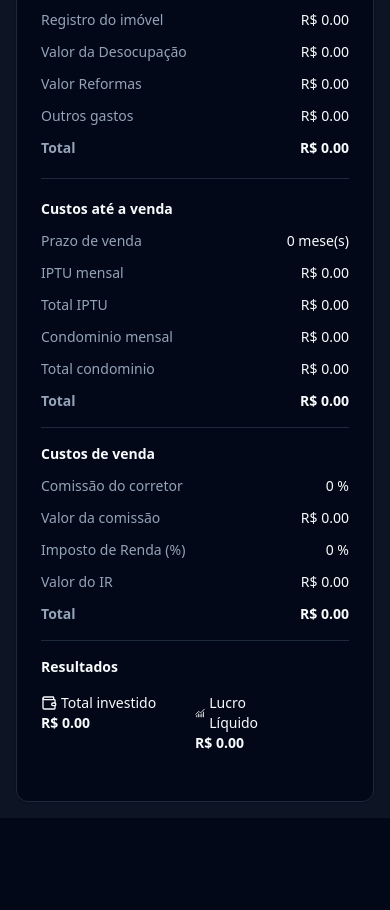
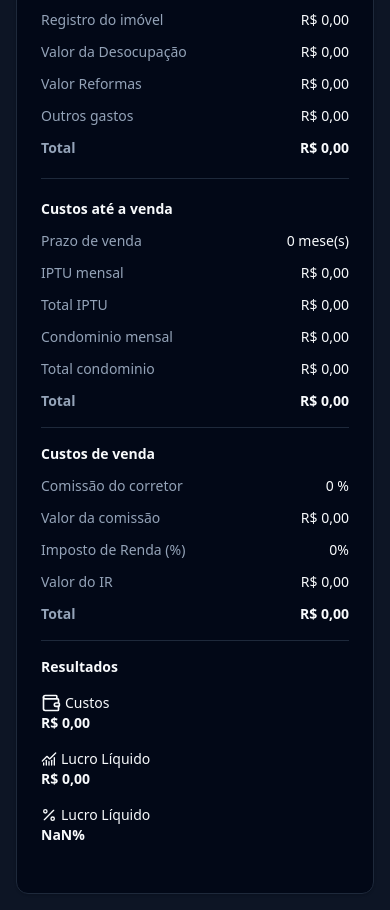
Before and after one commit to Thiagodsm/calculadora-de-leilao, a React (Vite) app: page /calculos-leilao-extrajudicial in a window 390 px wide. Shown: the part 2420-3330 px from the top of the page. Before the commit the page ends 3238 px from the top, so only its background shows below. Built offline with nearby package versions, Linux system fonts and the light colour scheme.

Commit message:
Ajustando valores para formato moeda em pt-BR, ajustando responsividade para campos de resultados que mostram custos, lucro e %lucro liquido

```diff
--- a/src/components/SimuladorImoveisCard.tsx
+++ b/src/components/SimuladorImoveisCard.tsx
@@ -1,6 +1,7 @@
 import {
     ChartNoAxesCombinedIcon,
     Copy,
+    PercentIcon,
     TrendingDown,
     Wallet
 } from "lucide-react";
@@ -109,13 +110,13 @@ export function SimuladorImoveisCard({ resultados }: SimuladorImoveisCardProps)
                             <span className="text-muted-foreground">
                                 Valor de arrematação
                             </span>
-                            <span>R$ {valorArrematacao.toFixed(2)}</span>
+                            <span>{valorArrematacao.toLocaleString('pt-BR', {style: 'currency', currency: 'BRL'})}</span>
                         </li>
                         <li className="flex items-center justify-between">
                             <span className="text-muted-foreground">
                                 Valor de venda
                             </span>
-                            <span>R$ {valorVenda.toFixed(2)}</span>
+                            <span>{valorVenda.toLocaleString('pt-BR', {style: 'currency', currency: 'BRL'})}</span>
                         </li>
                     </ul>
                     <Separator className="my-2" />
@@ -127,7 +128,7 @@ export function SimuladorImoveisCard({ resultados }: SimuladorImoveisCardProps)
                         </li>
                         <li className="flex items-center justify-between">
                             <span className="text-muted-foreground">Valor da comissão</span>
-                            <span>R$ {valorComissaoLeiloeiro.toFixed(2)}</span>
+                            <span>{valorComissaoLeiloeiro.toLocaleString('pt-BR', {style: 'currency', currency: 'BRL'})}</span>
                         </li>
                         <li className="flex items-center justify-between">
                             <span className="text-muted-foreground">ITBI</span>
@@ -135,27 +136,27 @@ export function SimuladorImoveisCard({ resultados }: SimuladorImoveisCardProps)
                         </li>
                         <li className="flex items-center justify-between">
                             <span className="text-muted-foreground">Valor do ITBI</span>
-                            <span>R$ {valorITBI.toFixed(2)}</span>
+                            <span>{valorITBI.toLocaleString('pt-BR', {style: 'currency', currency: 'BRL'})}</span>
                         </li>
                         <li className="flex items-center justify-between">
                             <span className="text-muted-foreground">Registro do imóvel</span>
-                            <span>R$ {registroImovel.toFixed(2)}</span>
+                            <span>{registroImovel.toLocaleString('pt-BR', {style: 'currency', currency: 'BRL'})}</span>
                         </li>
                         <li className="flex items-center justify-between">
                             <span className="text-muted-foreground">Valor da Desocupação</span>
-                            <span>R$ {valorDesocupacao.toFixed(2)}</span>
+                            <span>{valorDesocupacao.toLocaleString('pt-BR', {style: 'currency', currency: 'BRL'})}</span>
                         </li>
                         <li className="flex items-center justify-between">
                             <span className="text-muted-foreground">Valor Reformas</span>
-                            <span>R$ {valorReformas.toFixed(2)}</span>
+                            <span>{valorReformas.toLocaleString('pt-BR', {style: 'currency', currency: 'BRL'})}</span>
                         </li>
                         <li className="flex items-center justify-between">
                             <span className="text-muted-foreground">Outros gastos</span>
-                            <span>R$ {valorOutrosGastos.toFixed(2)}</span>
+                            <span>{valorOutrosGastos.toLocaleString('pt-BR', {style: 'currency', currency: 'BRL'})}</span>
                         </li>
                         <li className="flex items-center justify-between font-semibold">
                             <span className="text-muted-foreground">Total</span>
-                            <span>R$ {totalCustosParciais.toFixed(2)}</span>
+                            <span>{totalCustosParciais.toLocaleString('pt-BR', {style: 'currency', currency: 'BRL'})}</span>
                         </li>
                     </ul>
                     <Separator className="my-2" />
@@ -167,23 +168,23 @@ export function SimuladorImoveisCard({ resultados }: SimuladorImoveisCardProps)
                         </li>
                         <li className="flex items-center justify-between">
                             <span className="text-muted-foreground">IPTU mensal</span>
-                            <span>R$ {iptuMensal.toFixed(2)}</span>
+                            <span>{iptuMensal.toLocaleString('pt-BR', {style: 'currency', currency: 'BRL'})}</span>
                         </li>
                         <li className="flex items-center justify-between">
                             <span className="text-muted-foreground">Total IPTU</span>
-                            <span>R$ {totalIptu.toFixed(2)}</span>
+                            <span>{totalIptu.toLocaleString('pt-BR', {style: 'currency', currency: 'BRL'})}</span>
                         </li>
                         <li className="flex items-center justify-between">
                             <span className="text-muted-foreground">Condominio mensal</span>
-                            <span>R$ {condominioMensal.toFixed(2)}</span>
+                            <span>{condominioMensal.toLocaleString('pt-BR', {style: 'currency', currency: 'BRL'})}</span>
                         </li>
                         <li className="flex items-center justify-between">
                             <span className="text-muted-foreground">Total condominio</span>
-                            <span>R$ {totalCondominio.toFixed(2)}</span>
+                            <span>{totalCondominio.toLocaleString('pt-BR', {style: 'currency', currency: 'BRL'})}</span>
                         </li>
                         <li className="flex items-center justify-between font-semibold">
                             <span className="text-muted-foreground">Total</span>
-                            <span>R$ {totalVenda.toFixed(2)}</span>
+                            <span>{totalVenda.toLocaleString('pt-BR', {style: 'currency', currency: 'BRL'})}</span>
                         </li>
                     </ul>
                 </div>
@@ -201,46 +202,56 @@ export function SimuladorImoveisCard({ resultados }: SimuladorImoveisCardProps)
                             <span className="text-muted-foreground">
                                 Valor da comissão
                             </span>
-                            <span>R$ {valorComissaoCorretor.toFixed(2)}</span>
+                            <span>{valorComissaoCorretor.toLocaleString('pt-BR', {style: 'currency', currency: 'BRL'})}</span>
                         </li>
                         <li className="flex items-center justify-between">
                             <span className="text-muted-foreground">Imposto de Renda (%)</span>
-                            <span>{ir} %</span>
+                            <span>{ir}%</span>
                         </li>
                         <li className="flex items-center justify-between">
                             <span className="text-muted-foreground">Valor do IR</span>
-                            <span>R$ {valorIR.toFixed(2)}</span>
+                            <span>{valorIR.toLocaleString('pt-BR', {style: 'currency', currency: 'BRL'})}</span>
                         </li>
                         <li className="flex items-center justify-between font-semibold">
                             <span className="text-muted-foreground">Total</span>
-                            <span>R$ {totalCustosVenda.toFixed(2)}</span>
+                            <span>{totalCustosVenda.toLocaleString('pt-BR', {style: 'currency', currency: 'BRL'})}</span>
                         </li>
                     </ul>
                 </div>
                 <Separator className="my-4" />
                 <div className="mb-4 font-semibold">Resultados</div>
-                <div className="grid grid-cols-2">
-                    <dl className="grid gap-3">
-                        <div className="flex flex-col">
-                            <dt className="flex items-center gap-1">
-                                <Wallet className="h-4 w-4" />
-                                <span>Total investido</span>
-                            </dt>
-                            <dd className="font-semibold">
-                                R$ {totalInvestido.toFixed(2)}
-                            </dd>
+                <div className="grid grid-cols-1 xl:grid-cols-3 gap-4">
+                    {/* Custos */}
+                    <dl className="flex flex-col">
+                        <div className="flex items-center gap-1">
+                            <Wallet className="h-5 w-5" />
+                            <span>Custos</span>
                         </div>
+                        <dd className="font-semibold">
+                            {totalInvestido.toLocaleString('pt-BR', {style: 'currency', currency: 'BRL'})}
+                        </dd>
                     </dl>
-                    <dl className="grid grid-cols-2 gap-3">
-                        <div className="flex flex-col">
-                            <dt className="flex items-center gap-1">
-                                <ChartNoAxesCombinedIcon className="h-4 w-4" />
-                                <span>Lucro Líquido</span>
-                            </dt>
-                            <dd className="font-semibold">
-                                R$ {lucroLiquido.toFixed(2)}
-                            </dd>
+
+                    {/* Lucro Líquido */}
+                    <dl className="flex flex-col">
+                        <div className="flex items-center gap-1">
+                            <ChartNoAxesCombinedIcon className="h-4 w-4" />
+                            <span>Lucro Líquido</span>
                         </div>
+                        <dd className="font-semibold">
+                            {lucroLiquido.toLocaleString('pt-BR', {style: 'currency', currency: 'BRL'})}
+                        </dd>
+                    </dl>
+
+                    {/* % Lucro */}
+                    <dl className="flex flex-col">
+                        <div className="flex items-center gap-1">
+                            <PercentIcon className="h-4 w-4" />
+                            <span>Lucro Líquido</span>
+                        </div>
+                        <dd className="font-semibold">
+                            {((lucroLiquido / totalInvestido) * 100).toFixed(2)}%
+                        </dd>
                     </dl>
                 </div>
             </CardContent>
```
